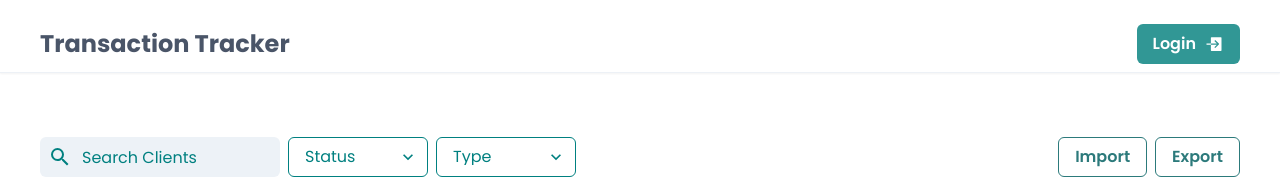
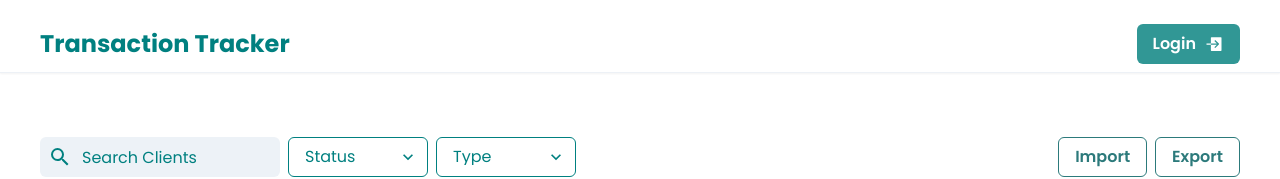
Before and after one commit to Ostrynska/transaction-tracker, a React (Vite) app: page / in a window 1280 px wide. Shown: the top 179 px of the page. Built offline with nearby package versions, Linux system fonts and the light colour scheme; no server answers.

Commit message:
Update Header.tsx

```diff
--- a/src/components/Header.tsx
+++ b/src/components/Header.tsx
@@ -19,7 +19,7 @@ const Header: React.FC = () => {
           pb={2}
         >
         <Heading as="h2" size="lg" fontSize='24px'>
-            <NavLink to="/"><Text fontWeight="bold">Transaction Tracker</Text>
+            <NavLink to="/"><Text fontWeight="bold" color='teal'>Transaction Tracker</Text>
                 </NavLink>
           </Heading>
                   <Button as={RouterLink} to="/login" colorScheme="teal" size={buttonSize} rightIcon={<IoLogInSharp size={20}/>} >
```
